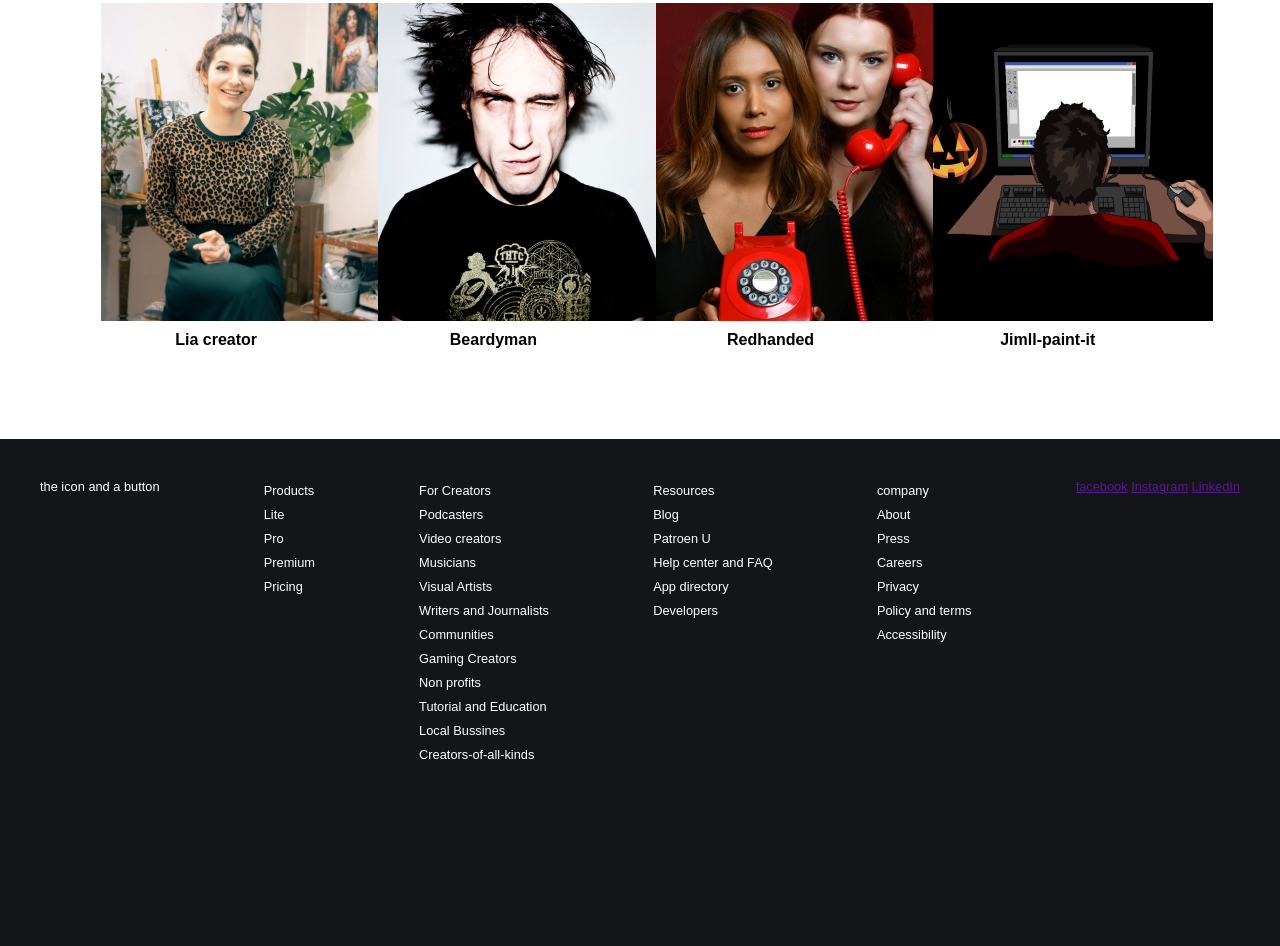
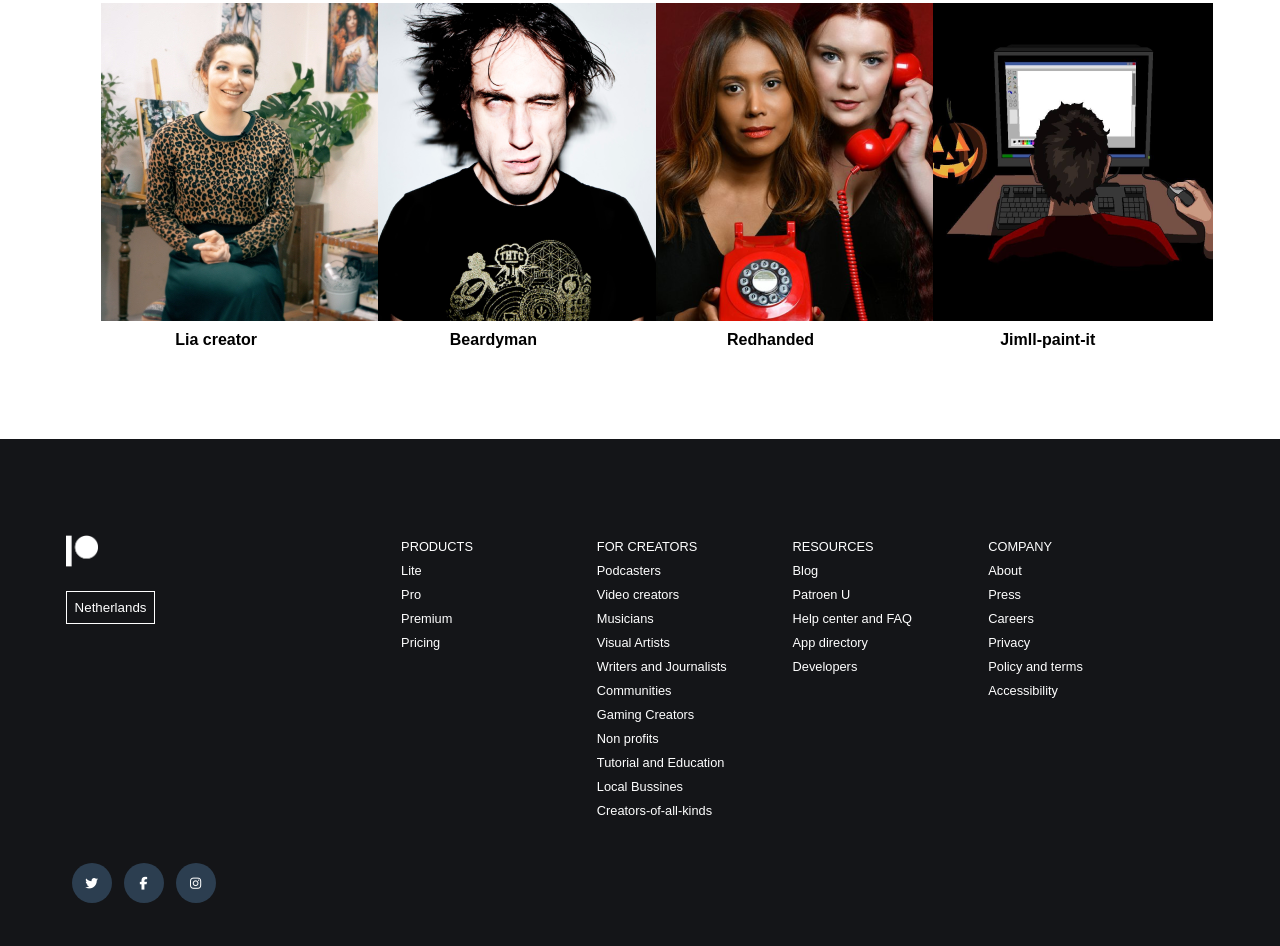
Before and after one commit to Faniel77/patreon_clone, a plain HTML site: page index.html in a window 1280 px wide. Shown: the part 1786-2732 px from the top of the page. Drawn offline with Linux system fonts and the light colour scheme; a web font is replaced by a local one.

Commit message:
style the footer

```diff
--- a/index.html
+++ b/index.html
@@ -164,24 +164,35 @@
         </div>
       </div>
     </div>
+
     <!-- Footer -->
     <footer class="container_3">
       <div class="base_container">
         <div class="side_container">
-          the icon and a button
+          <div>
+            <img
+              src="images/2patreon.png"
+              alt="patreon logo"
+              width="32px"
+              height="32px"
+            />
+          </div>
+          <div class="netherlands">
+            <button type="button" class="to_click">Netherlands</button>
+          </div>
         </div>
         <div class="products">
           <ul>
-            <li>Products</li>
+            <li>PRODUCTS</li>
             <li>Lite</li>
             <li>Pro</li>
             <li>Premium</li>
             <li>Pricing</li>
           </ul>
         </div>
-        <div class="for_creators">
+        <div class="products">
           <ul>
-            <li>For Creators</li>
+            <li>FOR CREATORS</li>
             <li>Podcasters</li>
             <li>Video creators</li>
             <li>Musicians</li>
@@ -195,9 +206,9 @@
             <li>Creators-of-all-kinds</li>
           </ul>
         </div>
-        <div class="resources">
+        <div class="products">
           <ul>
-            <li>Resources</li>
+            <li>RESOURCES</li>
             <li>Blog</li>
             <li>Patroen U</li>
             <li>Help center and FAQ</li>
@@ -205,9 +216,9 @@
             <li>Developers</li>
           </ul>
         </div>
-        <div class="company">
+        <div class="products">
           <ul>
-            <li>company</li>
+            <li>COMPANY</li>
             <li>About</li>
             <li>Press</li>
             <li>Careers</li>
@@ -217,9 +228,21 @@
           </ul>
         </div>
         <div class="social_media">
-          <a href="">facebook</a>
-          <a href="">Instagram</a>
-          <a href="">LinkedIn</a>
+          <div>
+            <a href="https://twitter.com/explore"
+              ><i class="fab fa-twitter"></i>
+            </a>
+          </div>
+          <div>
+            <a href="https://www.facebook.com/"
+              ><i class="fab fa-facebook-f"></i>
+            </a>
+          </div>
+          <div>
+            <a href="https://www.instagram.com/"
+              ><i class="fab fa-instagram"></i>
+            </a>
+          </div>
         </div>
       </div>
     </footer>
--- a/style.css
+++ b/style.css
@@ -230,6 +230,8 @@ h2 {
 /*  Footer  */
 
 .container_3 {
+  display: flex;
+  justify-content: center;
   background-color: rgb(20, 21, 24);
   color: white;
   font-family: aktiv-grotesk, sans-serif;
@@ -241,9 +243,49 @@ h2 {
   display: flex;
   flex-direction: row;
   justify-content: space-between;
-  padding: 40px;
+  padding: 6rem 2rem 6rem 0.1rem;
+  width: 72rem;
+  flex-wrap: wrap;
 }
 .base_container li {
   list-style: none;
   line-height: 1.5rem;
 }
+.side_container {
+  display: flex;
+  flex-direction: column;
+  justify-content: flex-start;
+  margin-bottom: 3rem;
+  width: 30%;
+}
+.netherlands {
+  margin-top: 1.5rem;
+}
+.to_click {
+  cursor: pointer;
+  padding: 0.5rem;
+  color: rgb(255, 255, 255);
+  font-family: aktiv-grotesk, sans-serif;
+  border: 1px solid rgb(255, 255, 255);
+  background-color: transparent;
+}
+.products {
+  width: 17.5%;
+}
+.social_media {
+  display: flex;
+  flex-direction: row;
+}
+.social_media a {
+  display: inline-flex;
+  flex-direction: row;
+  justify-content: center;
+  align-items: center;
+  width: 40px;
+  height: 40px;
+  background: #2c3e50;
+  color: white;
+  margin: 0 6px;
+  border-radius: 50%;
+  text-decoration: none;
+}
```
Also changed, not shown: images/2patreon.png (added), images/facebook.png (added), images/instagram.png (added), images/twitter.png (added), 2 other files.
